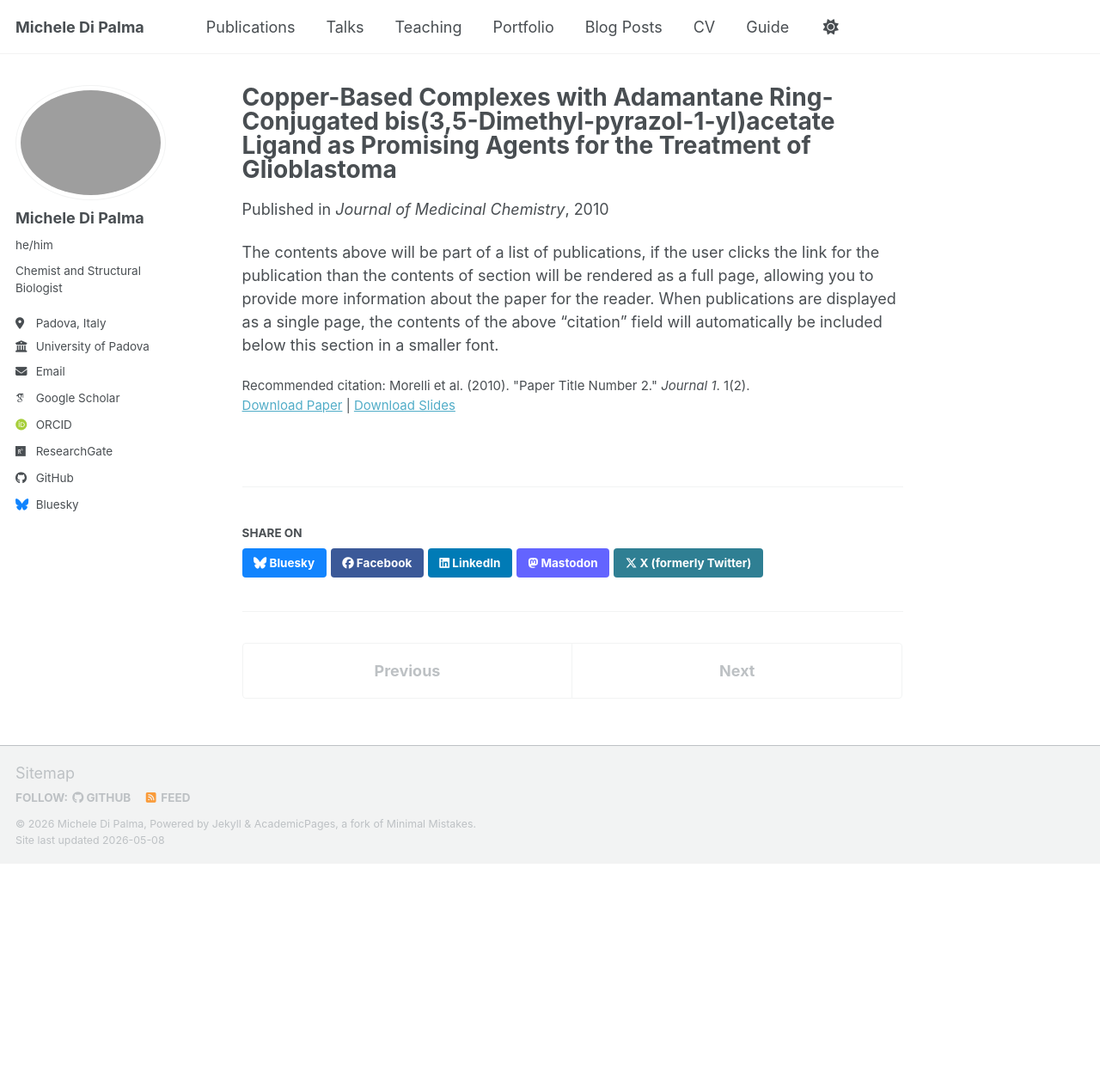
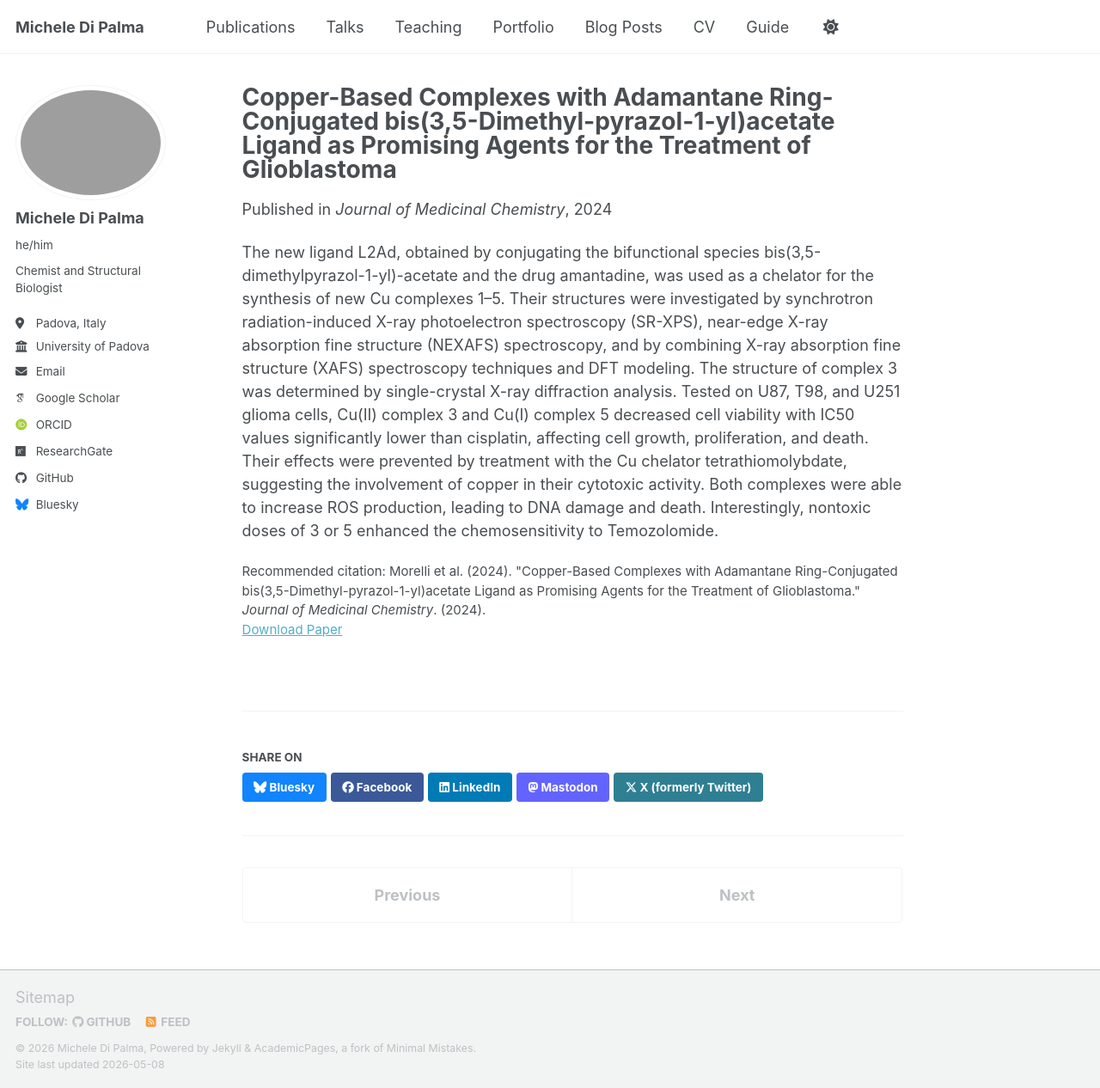
Before and after one commit to michele-dipalma/website, a Jekyll site: the page built from _publications/2024-glioblastoma.md, in a window 1280 px wide and 1266 px high. Shown: the whole window at 86% size. Built offline with Jekyll 4.4.1, drawn with Linux system fonts in a browser that asks for light colours; some web fonts are replaced; a script bundle is joined from its source files by our own code; library files that are not in the unit come from our copies.

Commit message:
Update 2024-glioblastoma.md

```diff
--- a/_publications/2024-glioblastoma.md
+++ b/_publications/2024-glioblastoma.md
@@ -4,11 +4,10 @@ collection: publications
 category: manuscripts
 permalink: /publication/2024-glioblastoma
 excerpt: 'The new ligand L2Ad, obtained by conjugating the bifunctional species bis(3,5-dimethylpyrazol-1-yl)-acetate and the drug amantadine, was used as a chelator for the synthesis of new Cu complexes 1–5. Their structures were investigated by synchrotron radiation-induced X-ray photoelectron spectroscopy (SR-XPS), near-edge X-ray absorption fine structure (NEXAFS) spectroscopy, and by combining X-ray absorption fine structure (XAFS) spectroscopy techniques and DFT modeling. The structure of complex 3 was determined by single-crystal X-ray diffraction analysis. Tested on U87, T98, and U251 glioma cells, Cu(II) complex 3 and Cu(I) complex 5 decreased cell viability with IC50 values significantly lower than cisplatin, affecting cell growth, proliferation, and death. Their effects were prevented by treatment with the Cu chelator tetrathiomolybdate, suggesting the involvement of copper in their cytotoxic activity. Both complexes were able to increase ROS production, leading to DNA damage and death. Interestingly, nontoxic doses of 3 or 5 enhanced the chemosensitivity to Temozolomide.'
-date: 2010-10-01
+date: 2024-06-03
 venue: 'Journal of Medicinal Chemistry'
-slidesurl: 'https://academicpages.github.io/files/slides2.pdf'
-paperurl: 'https://academicpages.github.io/files/paper2.pdf'
-citation: 'Morelli et al. (2010). &quot;Paper Title Number 2.&quot; <i>Journal 1</i>. 1(2).'
+paperurl: 'https://doi.org/10.1021/acs.jmedchem.4c00821'
+citation: 'Morelli et al. (2024). &quot;Copper-Based Complexes with Adamantane Ring-Conjugated bis(3,5-Dimethyl-pyrazol-1-yl)acetate Ligand as Promising Agents for the Treatment of Glioblastoma.&quot; <i>Journal of Medicinal Chemistry</i>. (2024).'
 ---
 
-The contents above will be part of a list of publications, if the user clicks the link for the publication than the contents of section will be rendered as a full page, allowing you to provide more information about the paper for the reader. When publications are displayed as a single page, the contents of the above "citation" field will automatically be included below this section in a smaller font.
+The new ligand L2Ad, obtained by conjugating the bifunctional species bis(3,5-dimethylpyrazol-1-yl)-acetate and the drug amantadine, was used as a chelator for the synthesis of new Cu complexes 1–5. Their structures were investigated by synchrotron radiation-induced X-ray photoelectron spectroscopy (SR-XPS), near-edge X-ray absorption fine structure (NEXAFS) spectroscopy, and by combining X-ray absorption fine structure (XAFS) spectroscopy techniques and DFT modeling. The structure of complex 3 was determined by single-crystal X-ray diffraction analysis. Tested on U87, T98, and U251 glioma cells, Cu(II) complex 3 and Cu(I) complex 5 decreased cell viability with IC50 values significantly lower than cisplatin, affecting cell growth, proliferation, and death. Their effects were prevented by treatment with the Cu chelator tetrathiomolybdate, suggesting the involvement of copper in their cytotoxic activity. Both complexes were able to increase ROS production, leading to DNA damage and death. Interestingly, nontoxic doses of 3 or 5 enhanced the chemosensitivity to Temozolomide.
```
